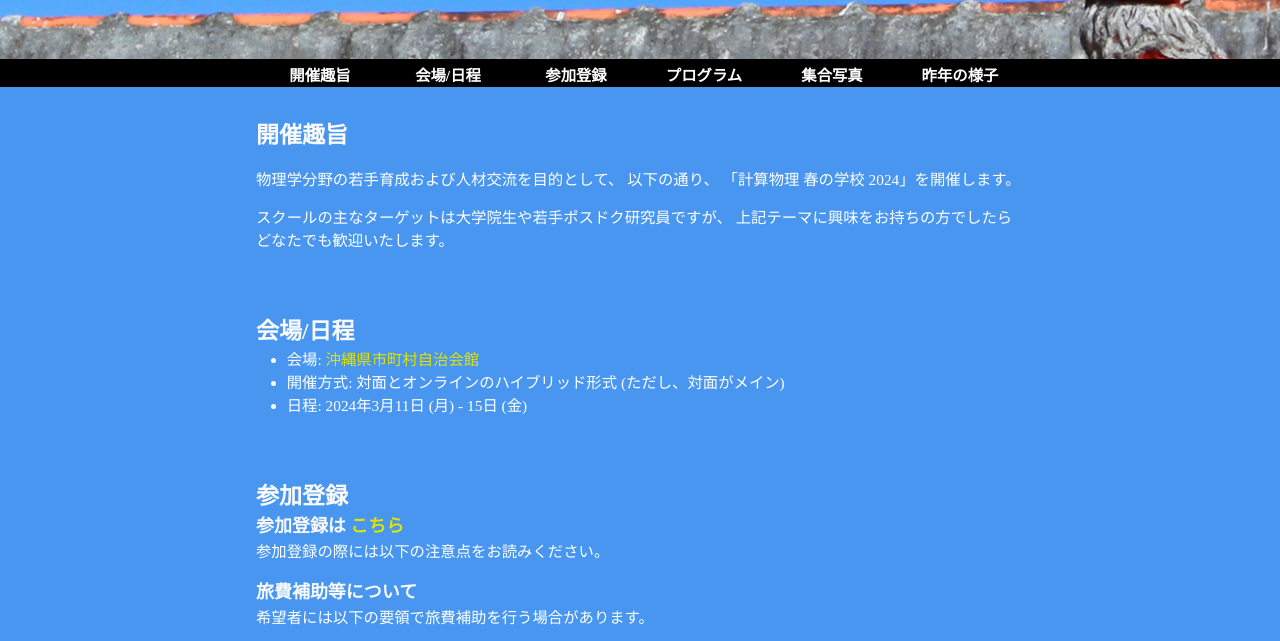
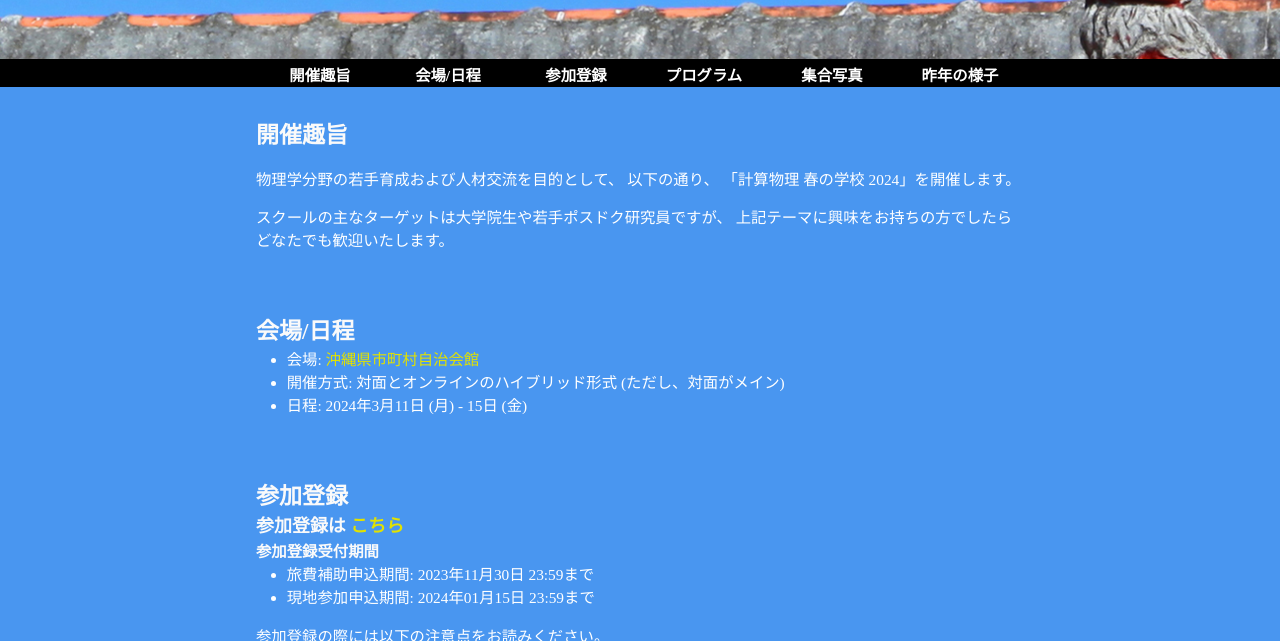
Before and after one commit to CompPhysSpringSchool2024/homepage2024, a plain HTML site: page index.html in a window 1280 px wide. Shown: the part 87-728 px from the top of the page. Drawn offline with nearby package versions, Linux system fonts and the light colour scheme.

Commit message:
Update index.html
締め切り日記載、講義情報修正

```diff
--- a/index.html
+++ b/index.html
@@ -107,6 +107,15 @@
     <section id="assignment">
       <h1>参加登録</h1>
       <h3>参加登録は <a href="https://forms.gle/B6CHCeR7LJCrwJZG7">こちら</a> </h3>
+      <h4>参加登録受付期間</h4>
+      <ul>
+        <li>
+          旅費補助申込期間: 2023年11月30日 23:59まで
+        </li>
+        <li>
+          現地参加申込期間: 2024年01月15日 23:59まで
+        </li>
+      </ul>
       <p>
         参加登録の際には以下の注意点をお読みください。
       </p>
```
